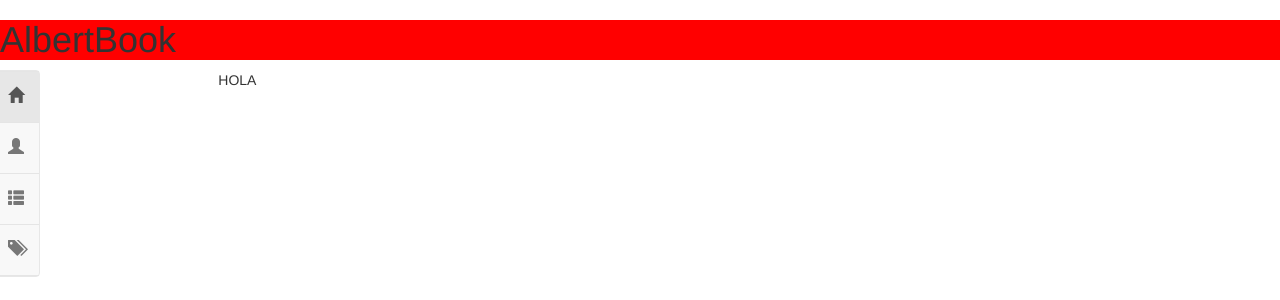
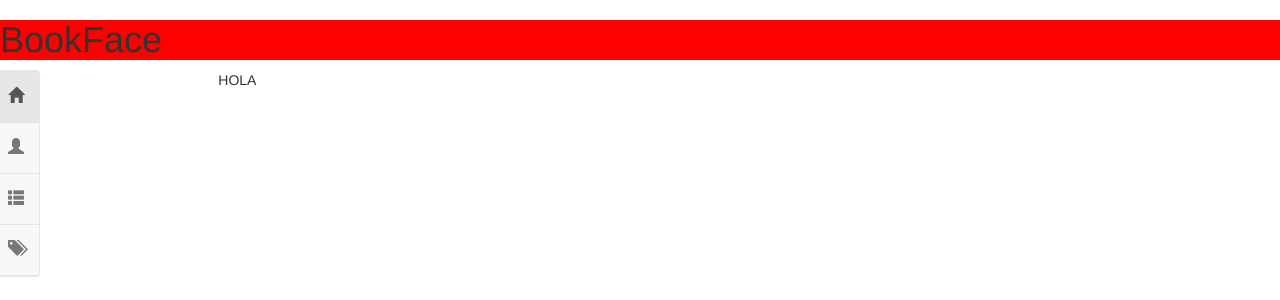
Before and after one commit to algargon99/PROYECTO_IAW_GARCIA_GONZALEZ, a PHP site: page /principal.php in a window 1280 px wide. Shown: the top 300 px of the page. Run offline with PHP 8.4, Linux system fonts and the light colour scheme; the visitor is signed in with stand-in values (Sample User, id 1); some libraries are stand-ins or nearby versions.

Commit message:
21/01/2019

```diff
--- a/paginas/header.php
+++ b/paginas/header.php
@@ -1,2 +1,2 @@
 <link rel="stylesheet" href="header.css">
-<div id="header"><h1>AlbertBook</h1></div>
+<div id="header"><h1>BookFace</h1></div>
```
